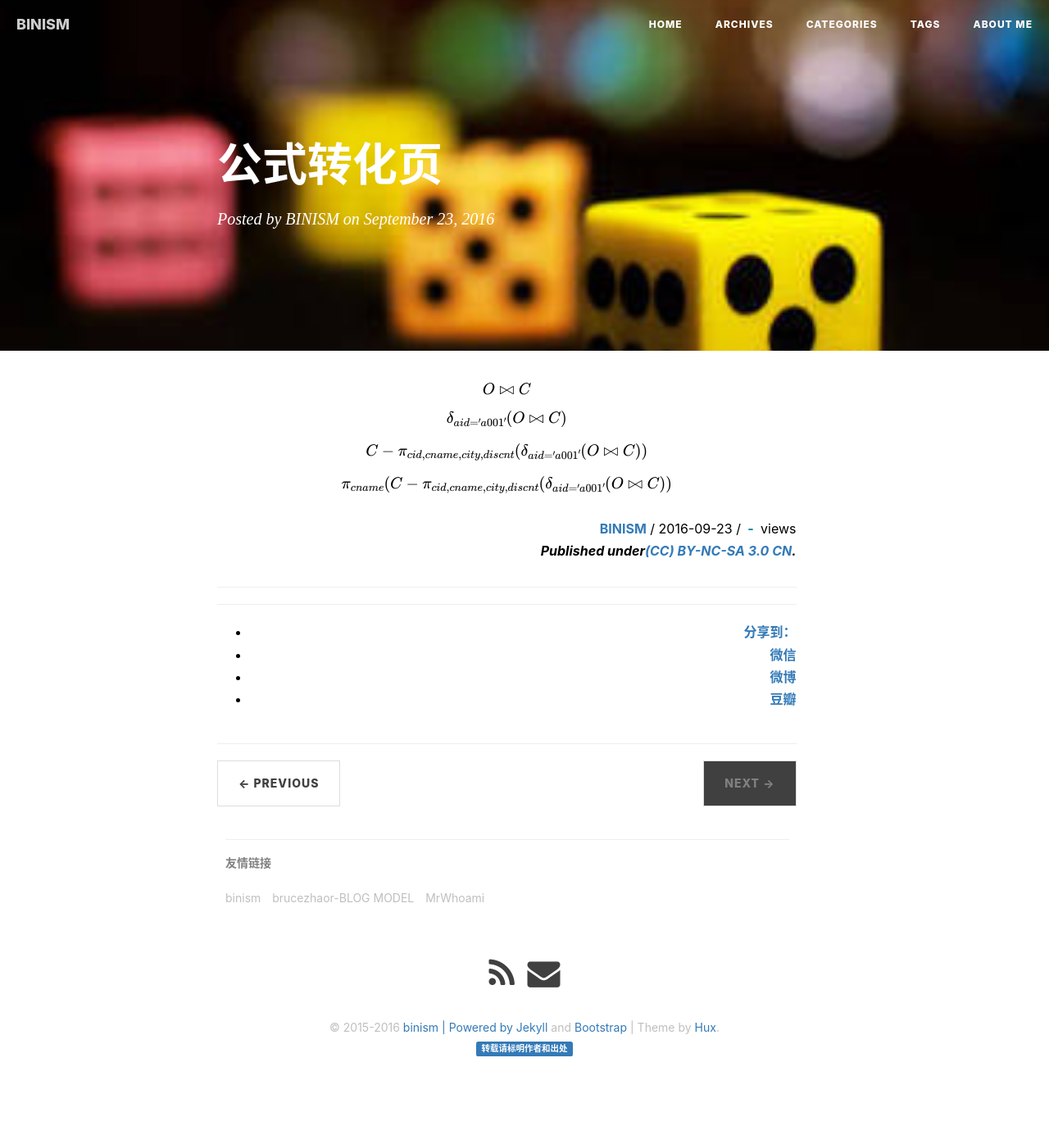
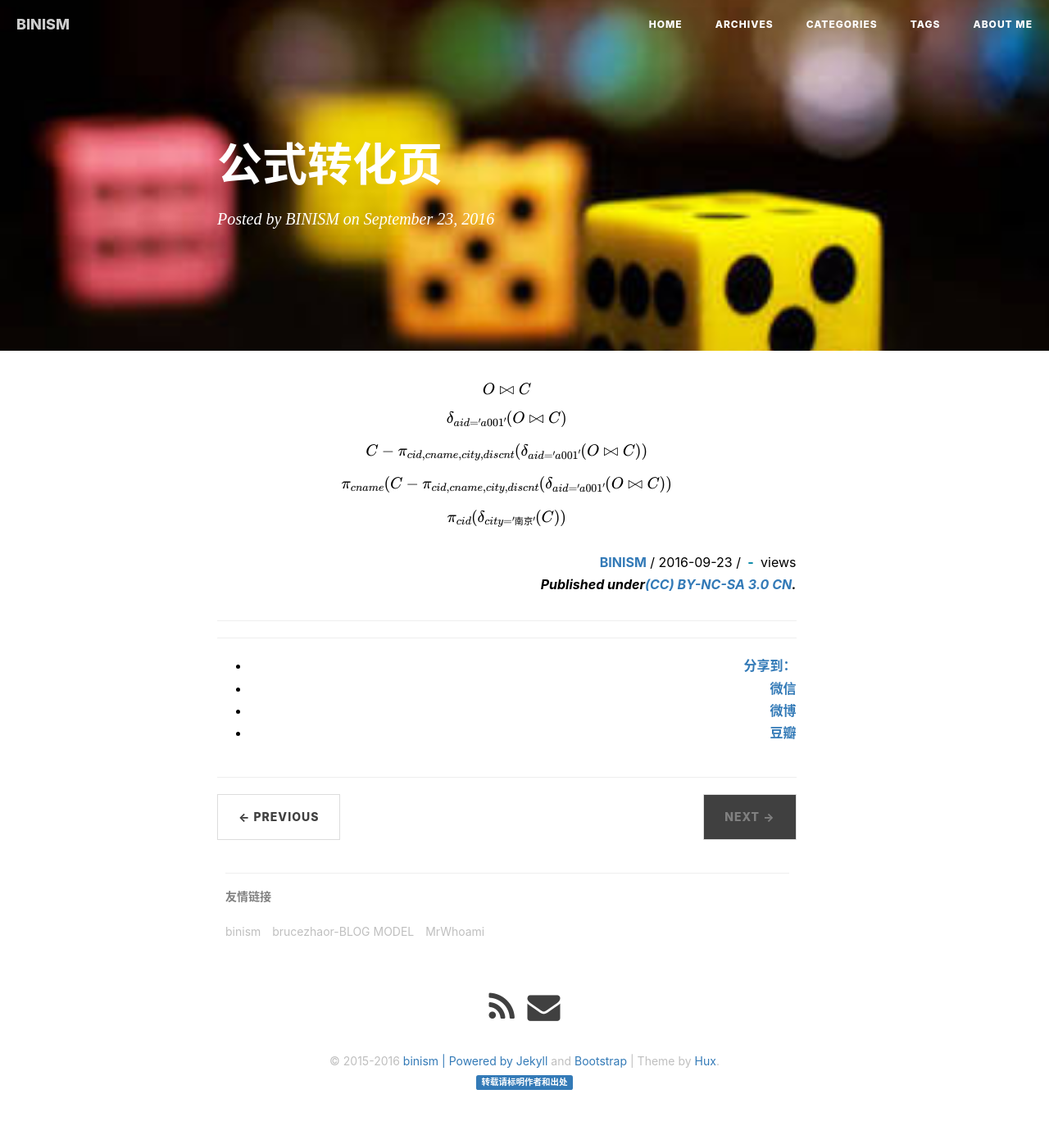
Before and after one commit to binism/binism.github.io, a Jekyll site: the page built from _posts/2016-09-23-mathjaxToWordTool.md, in a window 1280 px wide. Shown: the whole page at 82% size. Built offline with Jekyll 4.4.1, drawn with Linux system fonts in a browser that asks for light colours; formulas are drawn with MathJax 3; comment, search, counter and statistics services are not loaded; before the commit the page ends 1355 px from its top, so only the background shows below that.

Commit message:
Update 2016-09-23-mathjaxToWordTool.md

```diff
--- a/_posts/2016-09-23-mathjaxToWordTool.md
+++ b/_posts/2016-09-23-mathjaxToWordTool.md
@@ -14,3 +14,5 @@ $$ \delta_{aid = 'a001'}(O \Join C) $$
 $$ C - \pi_{cid, cname, city, discnt}(\delta_{aid = 'a001'}(O \Join C)) $$
 
 $$ \pi_{cname}(C - \pi_{cid, cname, city, discnt}(\delta_{aid = 'a001'}(O \Join C)) $$
+
+$$ \pi_{cid}(\delta_{city = '南京'}(C)) $$
```
